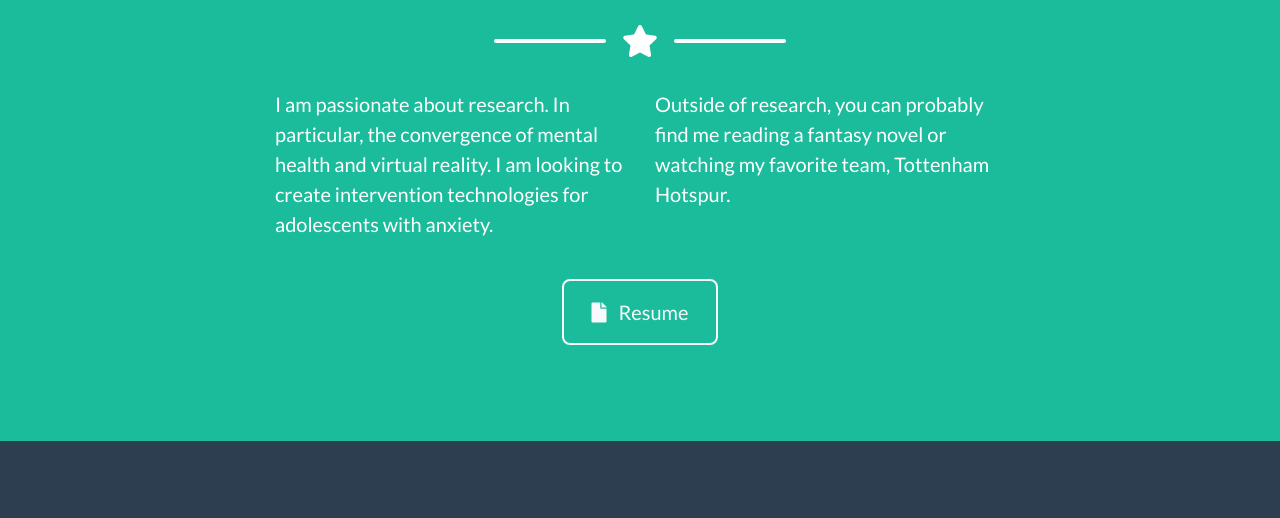
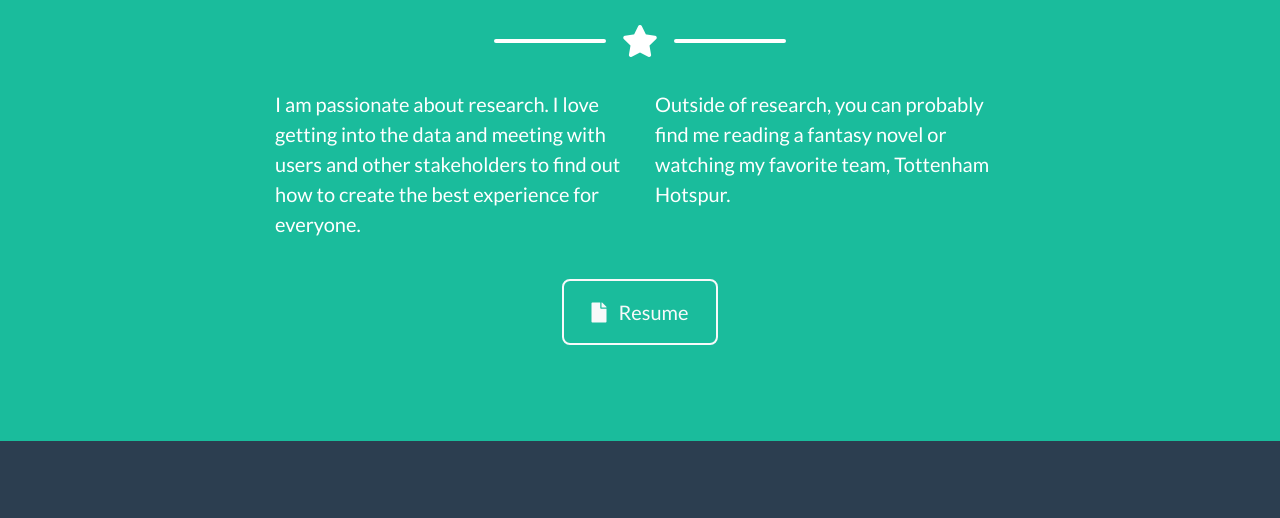
Before and after one commit to ethanlosborne/ethanlosborne.github.io, a website with bundled scripts: page index.html in a window 1280 px wide. Shown: the part 1680-2198 px from the top of the page. Built offline with nearby package versions, Linux system fonts and the light colour scheme.

Commit message:
Update index.html

```diff
--- a/index.html
+++ b/index.html
@@ -143,7 +143,7 @@
       <!-- About Section Content -->
       <div class="row">
         <div class="col-lg-4 ml-auto">
-          <p class="lead">I am passionate about research. In particular, the convergence of mental health and virtual reality. I am looking to create intervention technologies for adolescents with anxiety.</p>
+          <p class="lead">I am passionate about research. I love getting into the data and meeting with users and other stakeholders to find out how to create the best experience for everyone.</p>
         </div>
         <div class="col-lg-4 mr-auto">
           <p class="lead">Outside of research, you can probably find me reading a fantasy novel or watching my favorite team, Tottenham Hotspur.</p>
```
